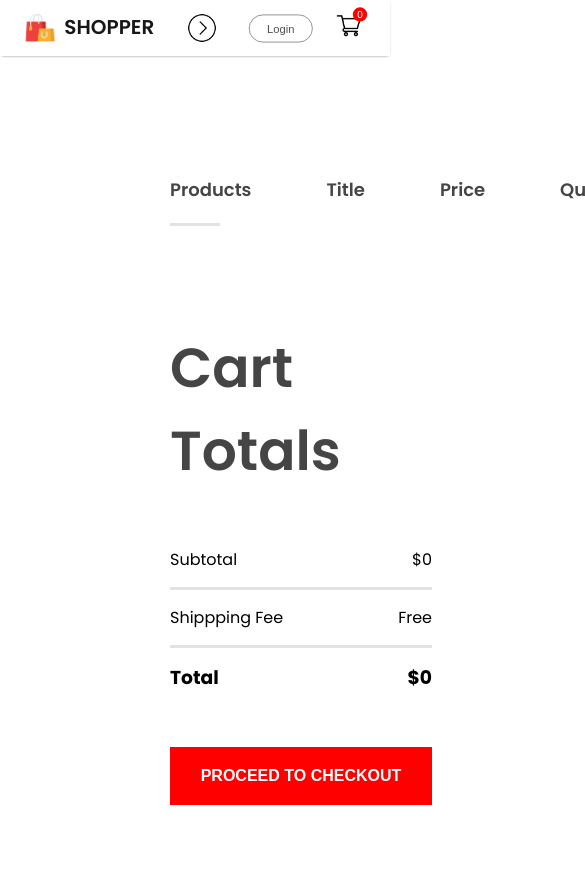
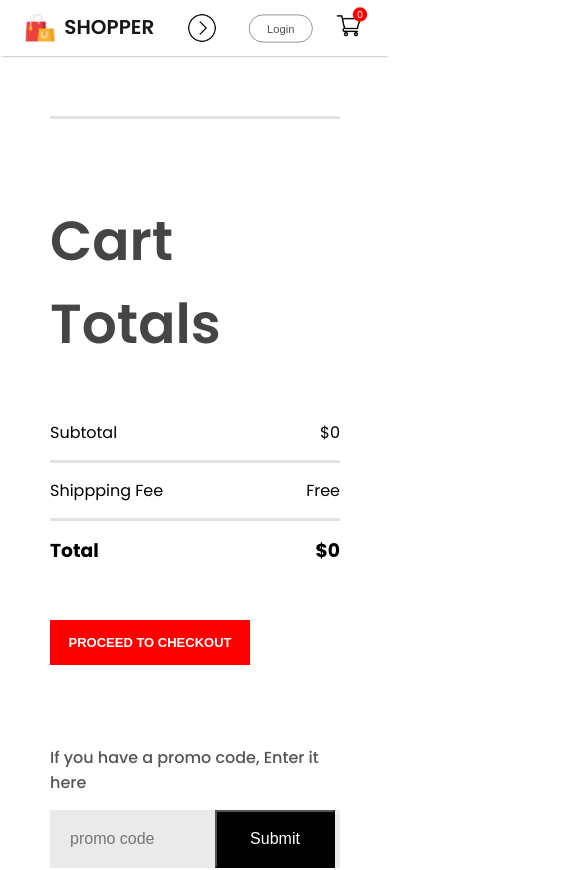
Before and after one commit to Vaishalirawat1119/E-Commerce, a React (Create React App) app: page /cart in a window 390 px wide. Shown: the top 870 px of the page, 585 px wide, since content can reach past the window. Built offline with nearby package versions, Linux system fonts and the light colour scheme.

Commit message:
addig responsive styling

```diff
--- a/src/Components/CartItems/CartItems.css
+++ b/src/Components/CartItems/CartItems.css
@@ -106,3 +106,60 @@
     color: #fff;
     cursor: pointer;
 }
+
+@media (max-width:1280px){
+    .cartitems{
+        margin: 60px 50px;
+    }
+    .cartitems-format-main{
+        grid-template-columns: 0.5fr 3fr 0.5fr 0.5fr 0.5fr 0.5fr;
+        gap: 20px;
+        margin: 15px 0px;
+        font-size: 16px;
+    }
+    .carticon-product-icon{
+        height: 60px;
+    }
+    .cartitems-remove-icon{
+        margin: auto;
+    }
+    .cartitems-quantity{
+        width: 40px;
+        height: 30px;
+    }
+    .cartitems-down{
+        margin: 80px 0px;
+        flex-direction: column;
+        gap: 80px;
+    }
+    .cartitems-total{
+        margin: 0px;
+    }
+    .cartitems-total button{
+        max-width: 200px;
+        height: 45px;
+        font-size: 13px;
+    }
+    .cartitems-promobox{
+        width: auto;
+        max-width: 500px;
+    }
+    .cartitems-promobox input{
+        width: 100%;
+    }
+    .cartitems-promobox button{
+        width: 120px;
+        margin-left: -125px;
+    }
+}
+
+@media (max-width:800px) {
+    .cartitems-format-main{
+        display: none;
+        grid-template-columns: 0.5fr 3fr 0.5fr;
+        gap: 10px;
+    }
+    .cartitems-format{
+        display: grid;
+    }
+}
```
